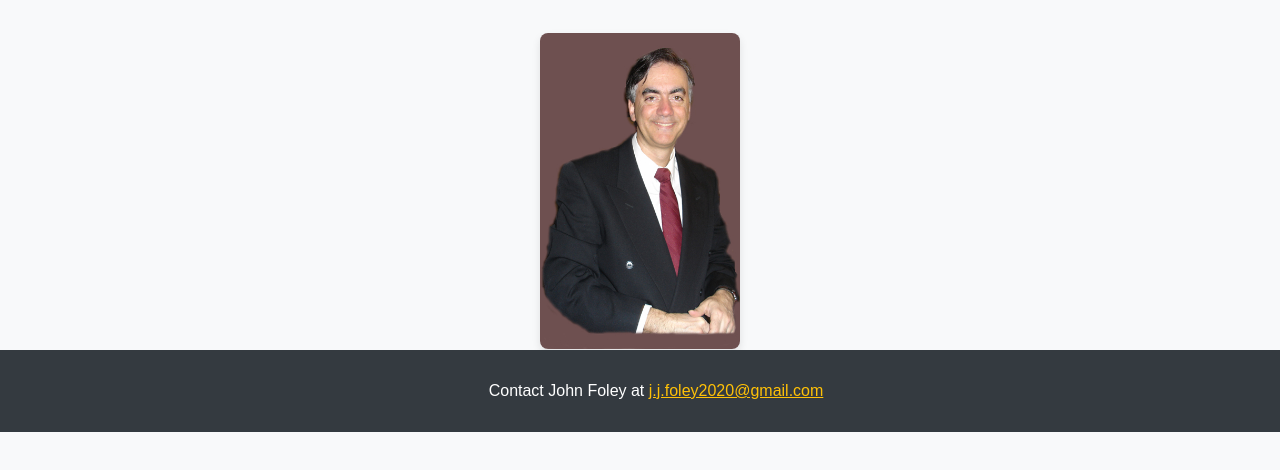
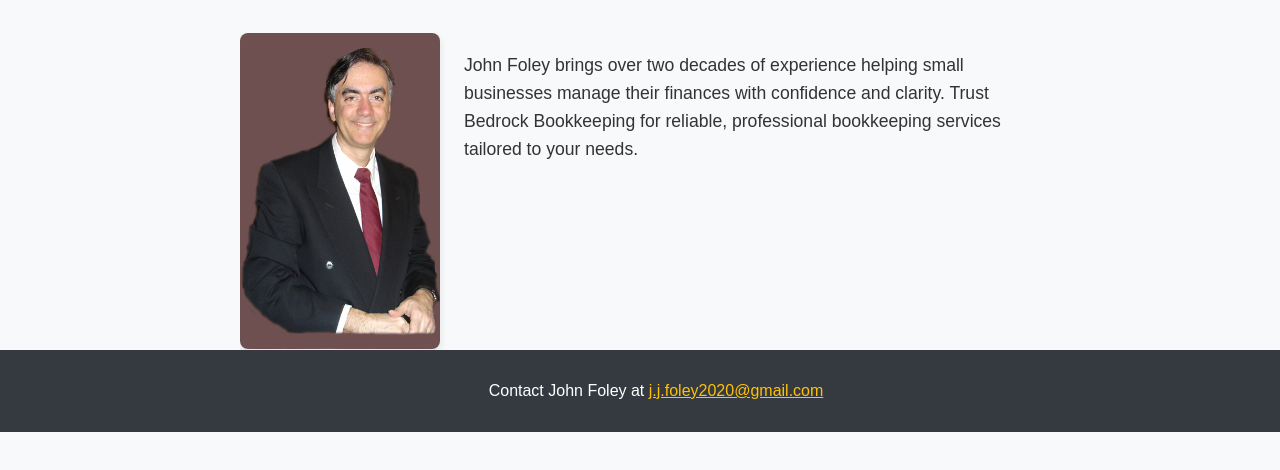
Before and after one commit to Folejusa25/bedrock-bookkeeping-site, a plain HTML site: page index.html in a window 1280 px wide. Shown: the part 368-838 px from the top of the page. After the commit the page ends 800 px from the top, so only its background shows below. Drawn offline with Linux system fonts and the light colour scheme.

Commit message:
Add files via upload

```diff
--- a/index.html
+++ b/index.html
@@ -27,19 +27,25 @@
     }
     .profile {
       display: flex;
-      flex-direction: column;
-      align-items: center;
+      justify-content: center;
       padding: 2rem;
     }
-    .profile img {
-      max-width: 200px;
+    .bio-wrap {
+      max-width: 800px;
+      margin: 0 auto;
+      overflow: hidden;
+    }
+    .bio-wrap img {
+      float: left;
+      margin: 0 1.5rem 1rem 0;
+      width: 200px;
       border-radius: 8px;
       box-shadow: 0 4px 8px rgba(0, 0, 0, 0.1);
     }
-    .description {
-      text-align: center;
-      margin-top: 1rem;
+    .bio-wrap p {
       font-size: 1.1rem;
+      line-height: 1.6;
+      color: #333;
     }
     footer {
       background-color: #343a40;
@@ -63,9 +69,11 @@
   </div>
 
   <section class="profile">
-    <img src="images/profile_pic.jpg" alt="John Foley - Bedrock Bookkeeping">
-    <div class="description">
-      <p>John Foley brings over two decades of experience helping small businesses manage their finances with confidence and clarity. Trust Bedrock Bookkeeping for reliable, professional bookkeeping services tailored to your needs.</p>
+    <div class="bio-wrap">
+      <img src="images/profile_pic.jpg" alt="John Foley - Bedrock Bookkeeping">
+      <p>
+        John Foley brings over two decades of experience helping small businesses manage their finances with confidence and clarity. Trust Bedrock Bookkeeping for reliable, professional bookkeeping services tailored to your needs.
+      </p>
     </div>
   </section>
 
```
